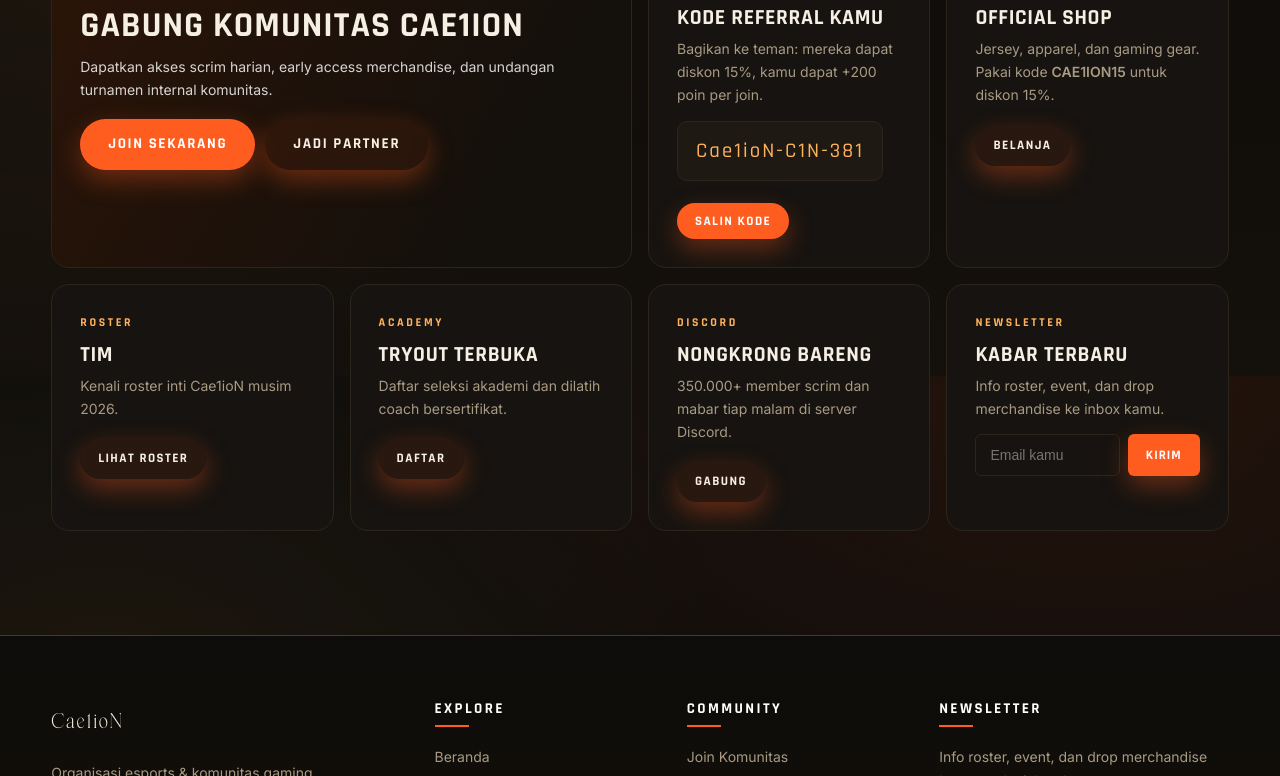
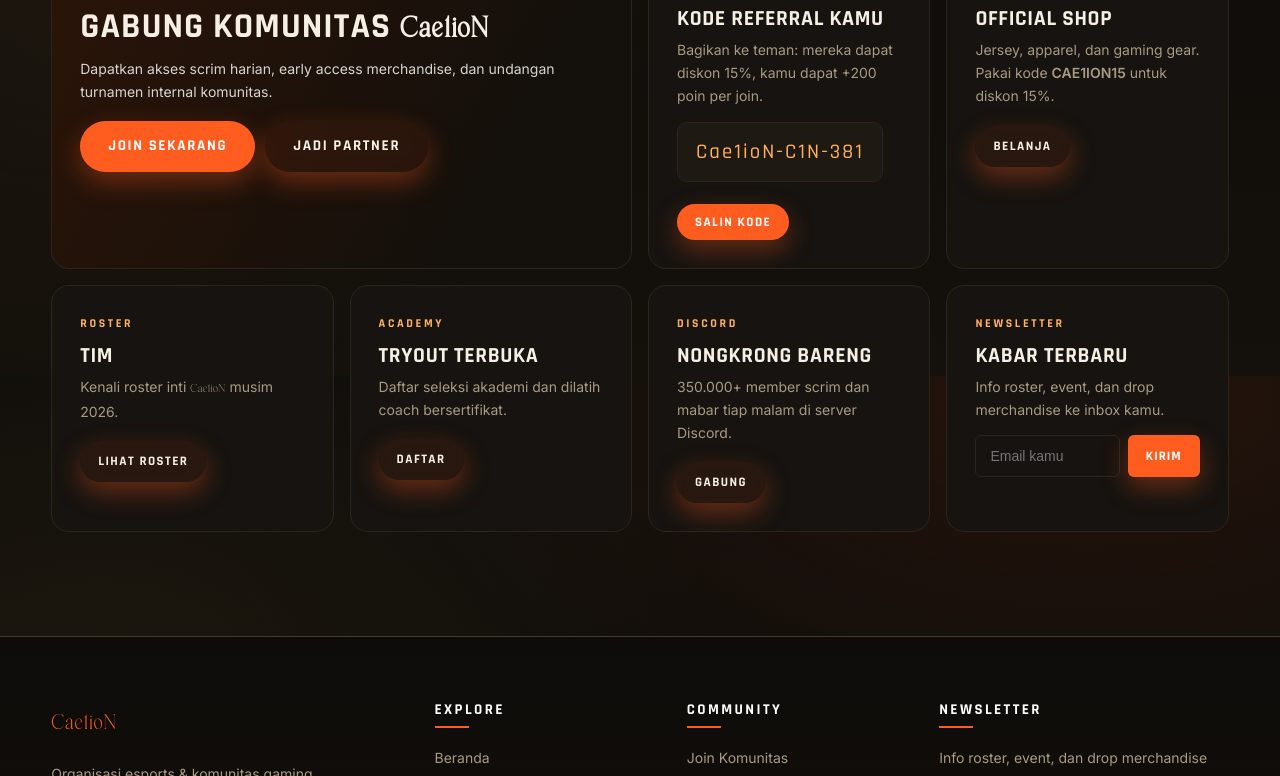
Before and after one commit to hyuzowshintax-ux/caelion, a plain HTML site: page index.html in a window 1280 px wide. Shown: the part 2024-2800 px from the top of the page. Drawn offline with Linux system fonts and the light colour scheme; a web font is replaced by a local one.

Commit message:
auto update 2026-10-16 11:23

```diff
--- a/assets/css/style.css
+++ b/assets/css/style.css
@@ -2126,3 +2126,7 @@
 
 
 html.light .aurora-title { color: var(--text); filter: drop-shadow(0 0 18px rgba(255, 93, 32, 0.25)); }
+
+
+
+.font-caelion { font-family: "Del Rose", cursive; text-transform: none !important; letter-spacing: .02em; }
--- a/assets/js/main.js
+++ b/assets/js/main.js
@@ -381,6 +381,32 @@
     });
   });
 
+  /* ---------- Bungkus semua tulisan Cae1ioN dengan font Del Rose ---------- */
+  (function () {
+    const walker = document.createTreeWalker(document.body, NodeFilter.SHOW_TEXT, {
+      acceptNode(n) {
+        if (!/Cae1ioN/.test(n.nodeValue || "")) return NodeFilter.FILTER_REJECT;
+        const p = n.parentElement;
+        if (!p || /^(SCRIPT|STYLE)$/.test(p.tagName)) return NodeFilter.FILTER_REJECT;
+        return NodeFilter.FILTER_ACCEPT;
+      }
+    });
+    const nodes = [];
+    while (walker.nextNode()) nodes.push(walker.currentNode);
+    nodes.forEach((n) => {
+      const wrap = document.createDocumentFragment();
+      n.nodeValue.split(/(Cae1ioN)/g).forEach((part) => {
+        if (part === "Cae1ioN") {
+          const s = document.createElement("span");
+          s.className = "font-caelion";
+          s.textContent = part;
+          wrap.appendChild(s);
+        } else if (part) wrap.appendChild(document.createTextNode(part));
+      });
+      n.parentNode.replaceChild(wrap, n);
+    });
+  })();
+
   /* Expose for debugging */
   window.Cae1ioNUtils = { Toast, ShareUtil, POTW, Referral };
 })();
```
